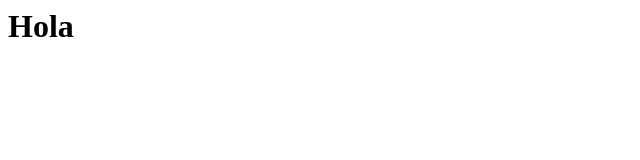
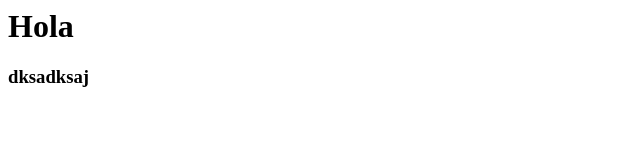
Before and after one commit to Canoura/Prueba, a plain HTML site: page index.html in a window 1280 px wide. Shown: the whole page, without its empty margins (0-640 px from the left). Drawn offline with Linux system fonts and the light colour scheme.

Commit message:
commit en main

```diff
--- a/index.html
+++ b/index.html
@@ -7,6 +7,7 @@
 </head>
 <body>
     <h1>Hola</h1>
+    <h3>dksadksaj</h3>
     <script src="js.js"></script>
 </body>
 </html>
```
